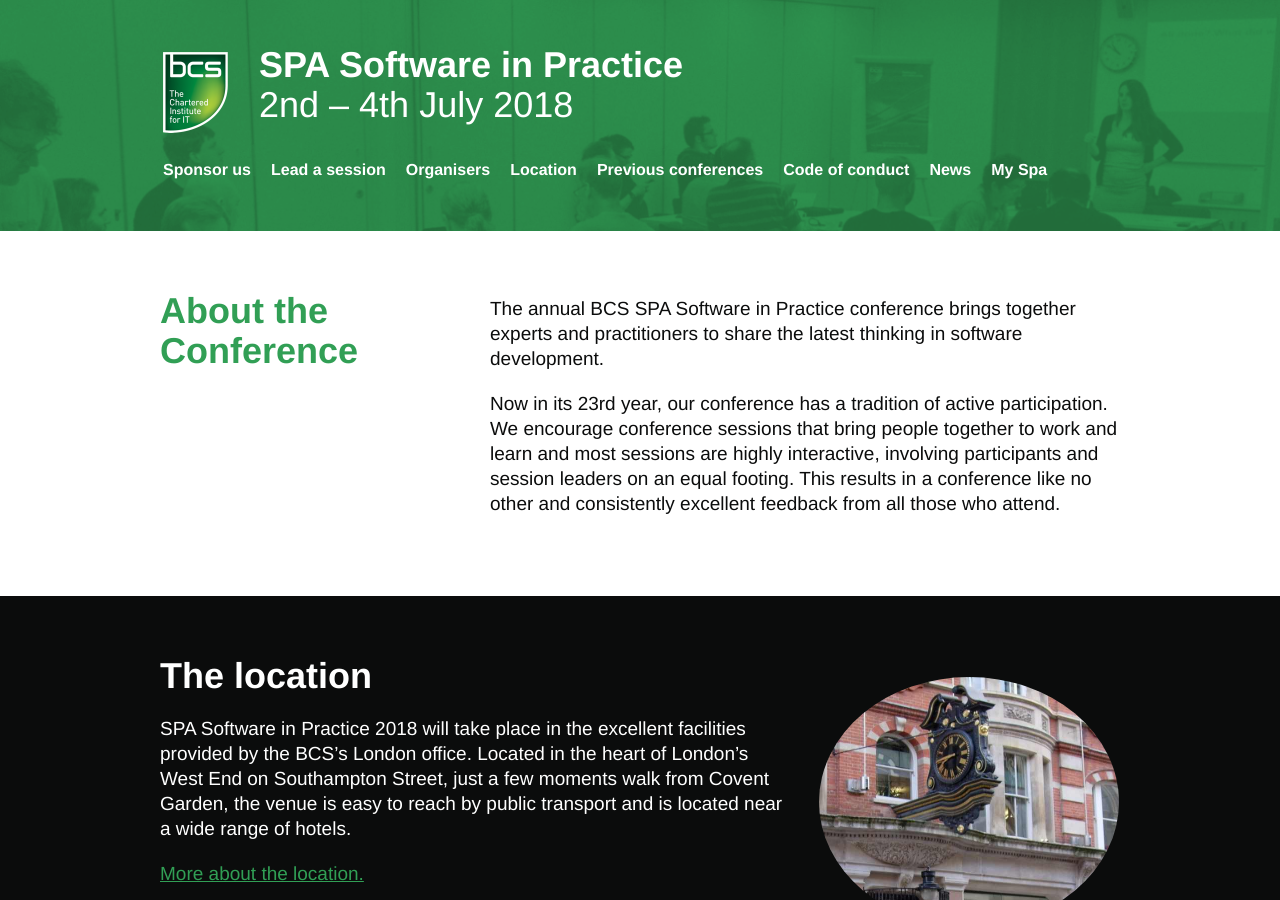
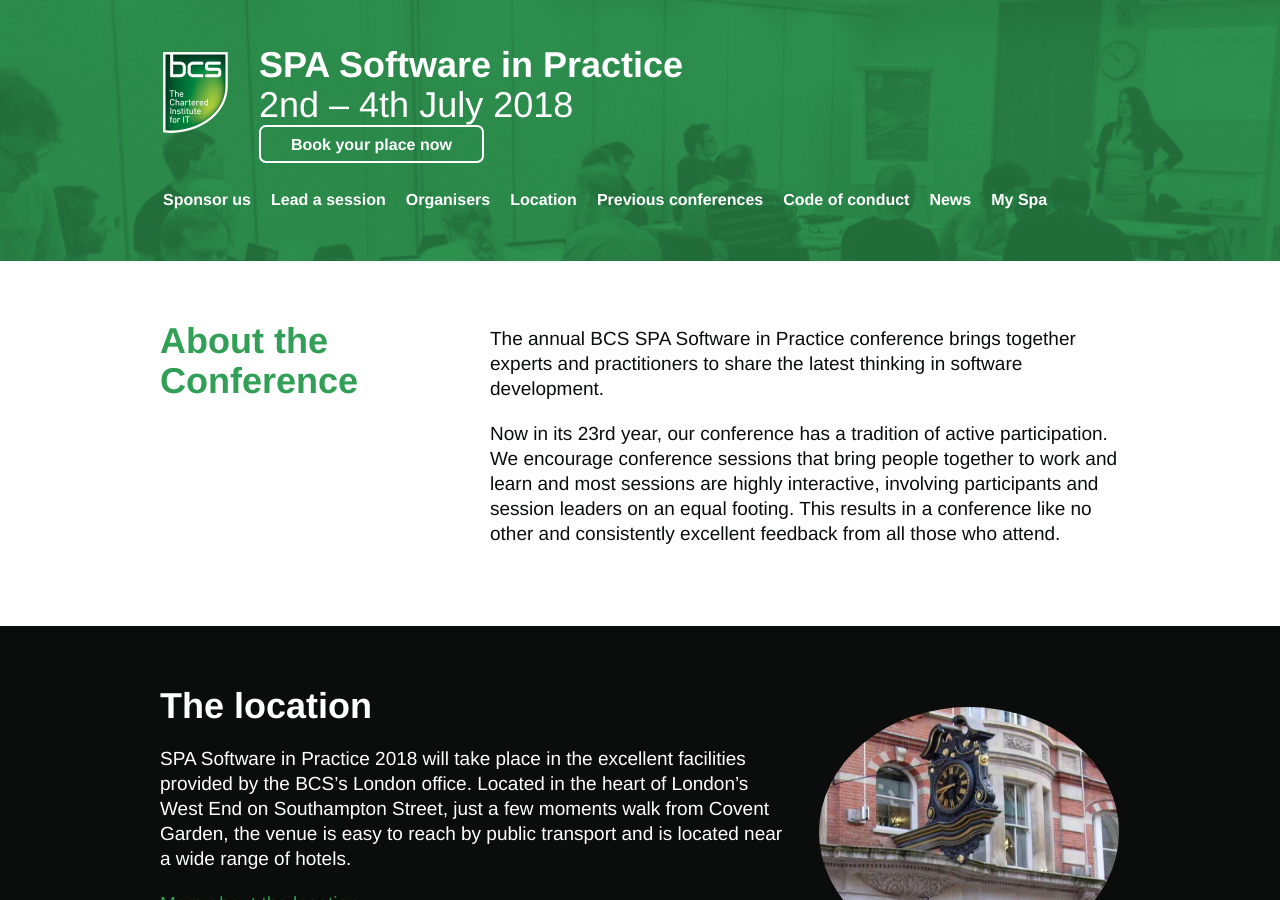
Before and after one commit to spaconference/spa-website, a Jekyll site: the page built from index.md, in a window 1280 px wide and 900 px high. Built offline with Jekyll 4.4.1, drawn with Linux system fonts in a browser that asks for light colours.

Commit message:
3. Uncomment book now button
Following the instructions in the README.

This could be better, linking straight to Eventbrite rather than the page. The
reason it links through to the page is that in previous years it linked to the
BCS booking system which didn't actually give information about the prices...

```diff
--- a/_includes/header.html
+++ b/_includes/header.html
@@ -34,7 +34,7 @@
     <p>{{ site.conference.dates }}</p>
 
   <!--Button for booking now, is styled-->
-  <!--<a href="{{ '/book-now.html' | relative_url }}" title="Book your place now"  class="cta">Book your place now</a>-->
+  <a href="{{ '/book-now.html' | relative_url }}" title="Book your place now"  class="cta">Book your place now</a>
 
   {% include menu.html %}
 
```
